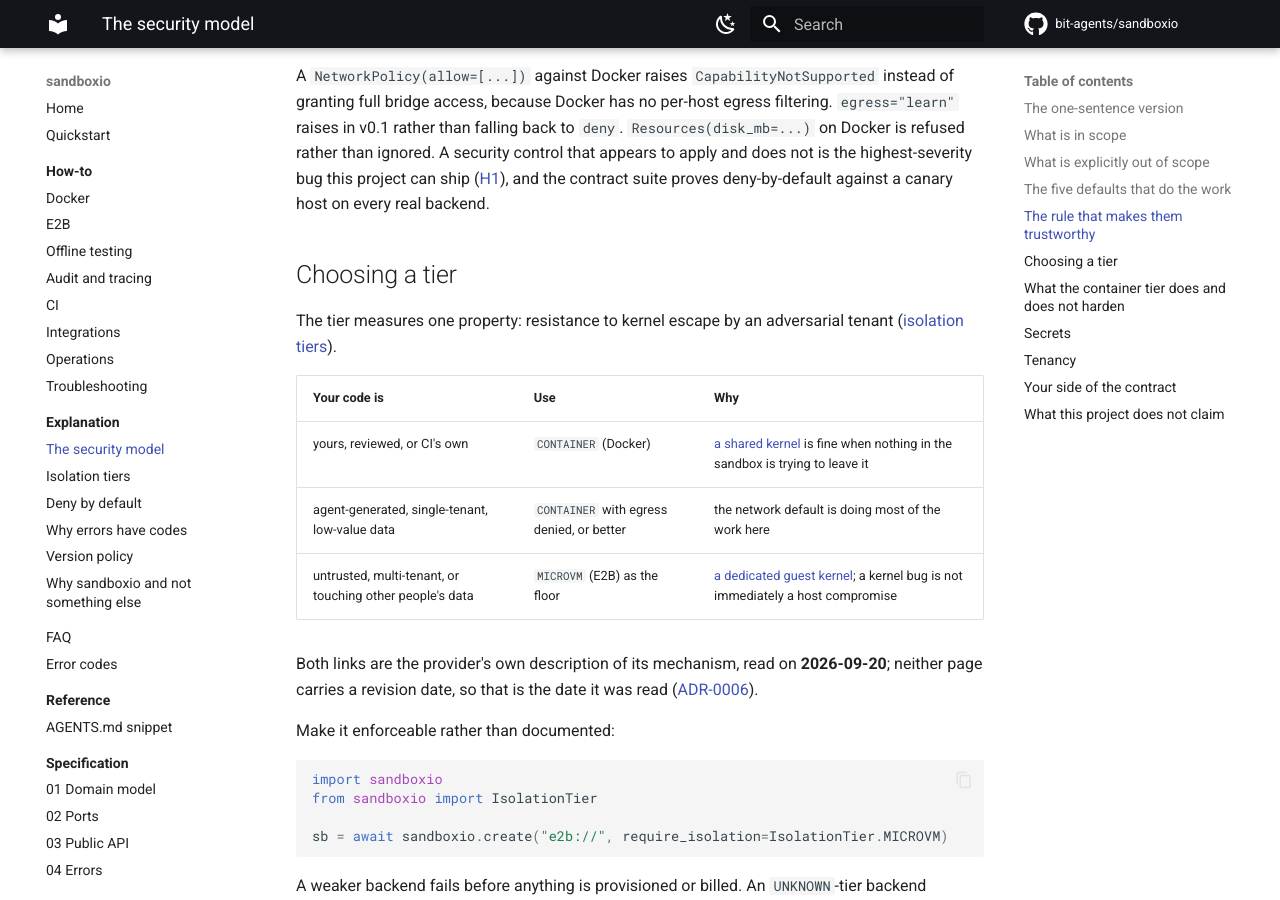
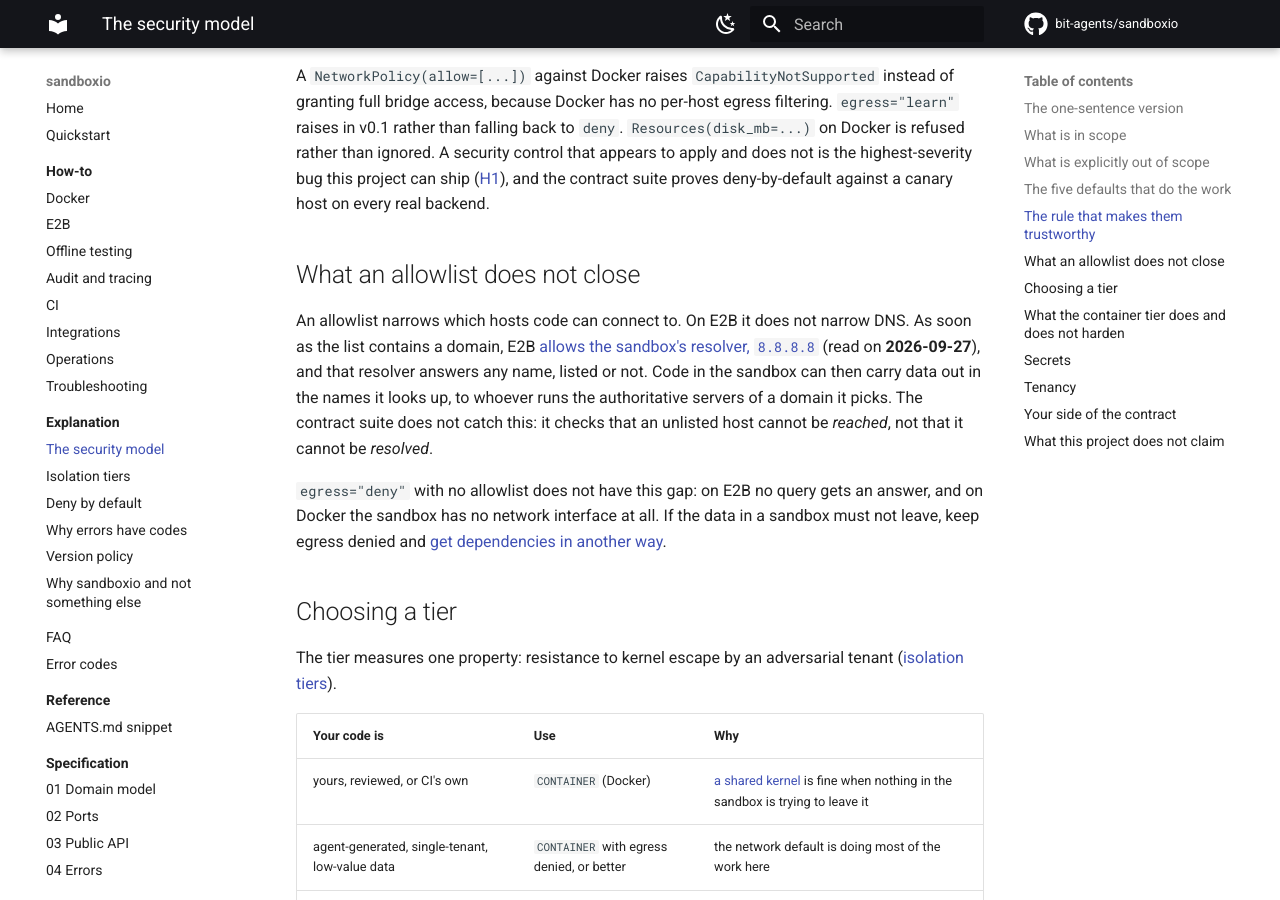
Before and after one commit to bit-agents/sandboxio, an MkDocs documentation site: the page built from docs/explanation/security-model.md, in a window 1280 px wide and 900 px high, scrolled down 1755 px. Built offline with MkDocs 1.6.1 and Material for MkDocs 9.7.7, drawn with Linux system fonts in a browser that asks for light colours; comment, search, counter and statistics services are not loaded.

Commit message:
docs: say that an E2B allowlist leaves DNS open (#36)
Signed-off-by: Michał Szkodziński <mszkodzinski@users.noreply.github.com>
Co-authored-by: Claude Opus 5.5 <noreply@anthropic.com>

```diff
--- a/docs/explanation/security-model.md
+++ b/docs/explanation/security-model.md
@@ -57,6 +57,21 @@ refused rather than ignored. A security control that appears to apply and does n
 highest-severity bug this project can ship
 ([H1](../hazards.md#h1--a-security-default-silently-does-not-apply)), and the contract suite
 proves deny-by-default against a canary host on every real backend.
+
+## What an allowlist does not close
+
+An allowlist narrows which hosts code can connect to. On E2B it does not narrow DNS. As soon
+as the list contains a domain, E2B
+[allows the sandbox's resolver, `8.8.8.8`](https://docs.e2b.dev/sandbox/internet-access)
+(read on **2026-09-27**), and that resolver answers any name, listed or not. Code in the
+sandbox can then carry data out in the names it looks up, to whoever runs the authoritative
+servers of a domain it picks. The contract suite does not catch this: it checks that an
+unlisted host cannot be *reached*, not that it cannot be *resolved*.
+
+`egress="deny"` with no allowlist does not have this gap: on E2B no query gets an answer, and
+on Docker the sandbox has no network interface at all. If the data in a sandbox must not
+leave, keep egress denied and
+[get dependencies in another way](../how-to/docker.md#getting-dependencies-into-a-deny-egress-sandbox).
 
 ## Choosing a tier
 
```
Also changed, not shown: docs/llms-full.txt (+15 -0 lines).
